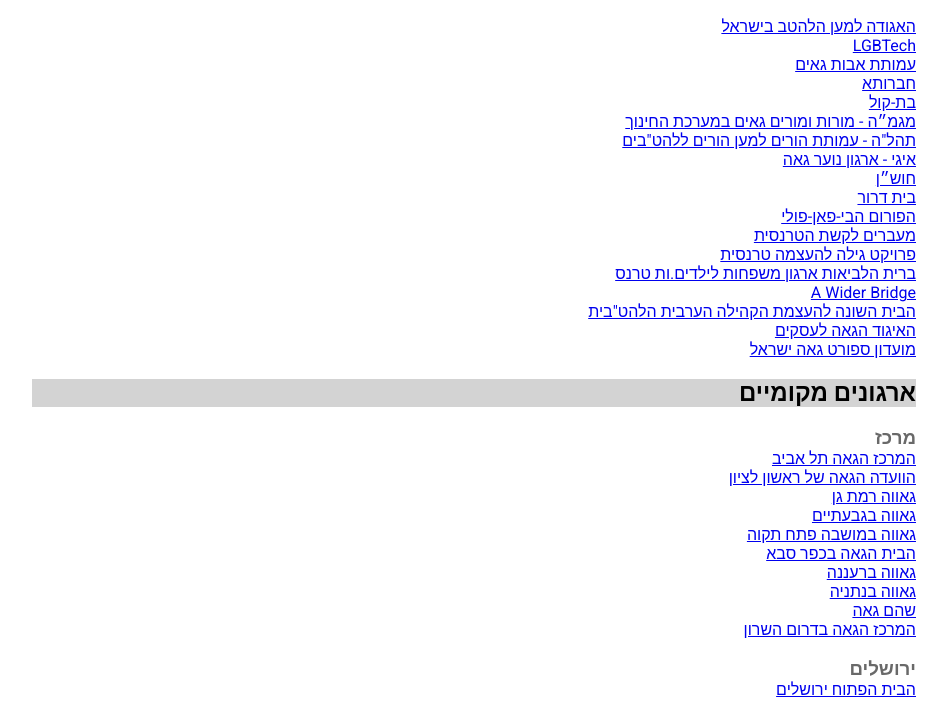
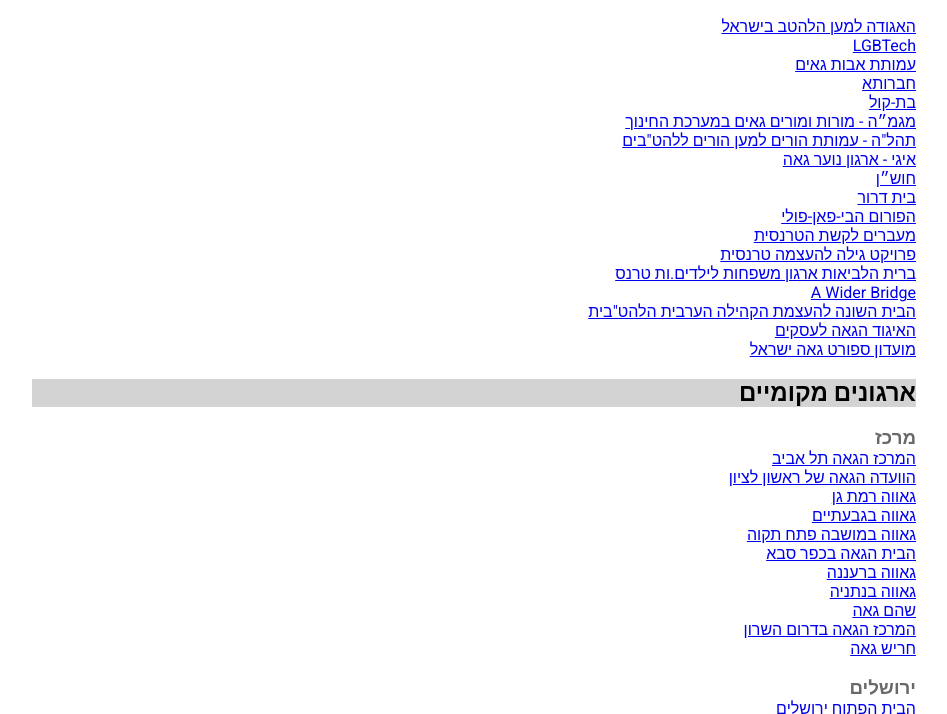
Before and after one commit to gonenduk/fhomo, a plain HTML site: page pages.html in a window 1280 px wide. Shown: the part 97-811 px from the top of the page, without its empty margins (166-1113 px from the left). Drawn offline with Linux system fonts and the light colour scheme.

Commit message:
add harish

```diff
--- a/pages.html
+++ b/pages.html
@@ -84,6 +84,7 @@
 <a href="https://www.facebook.com/netanya.pride/events" target="_blank">גאווה בנתניה</a><br>
 <a href="https://www.facebook.com/ShohamPride/events" target="_blank">שהם גאה</a><br>
 <a href="https://www.facebook.com/LGBTDsharon/events" target="_blank">המרכז הגאה בדרום השרון</a><br>
+<a href="https://www.facebook.com/%D7%97%D7%A8%D7%99%D7%A9-%D7%92%D7%90%D7%94-101583998310003/event" target="_blank">חריש גאה</a><br>
 <h3>ירושלים</h3>
 <a href="https://www.facebook.com/jerusalemopenhouse1/events" target="_blank">הבית הפתוח ירושלים</a><br>
 <h3>צפון</h3>
```
